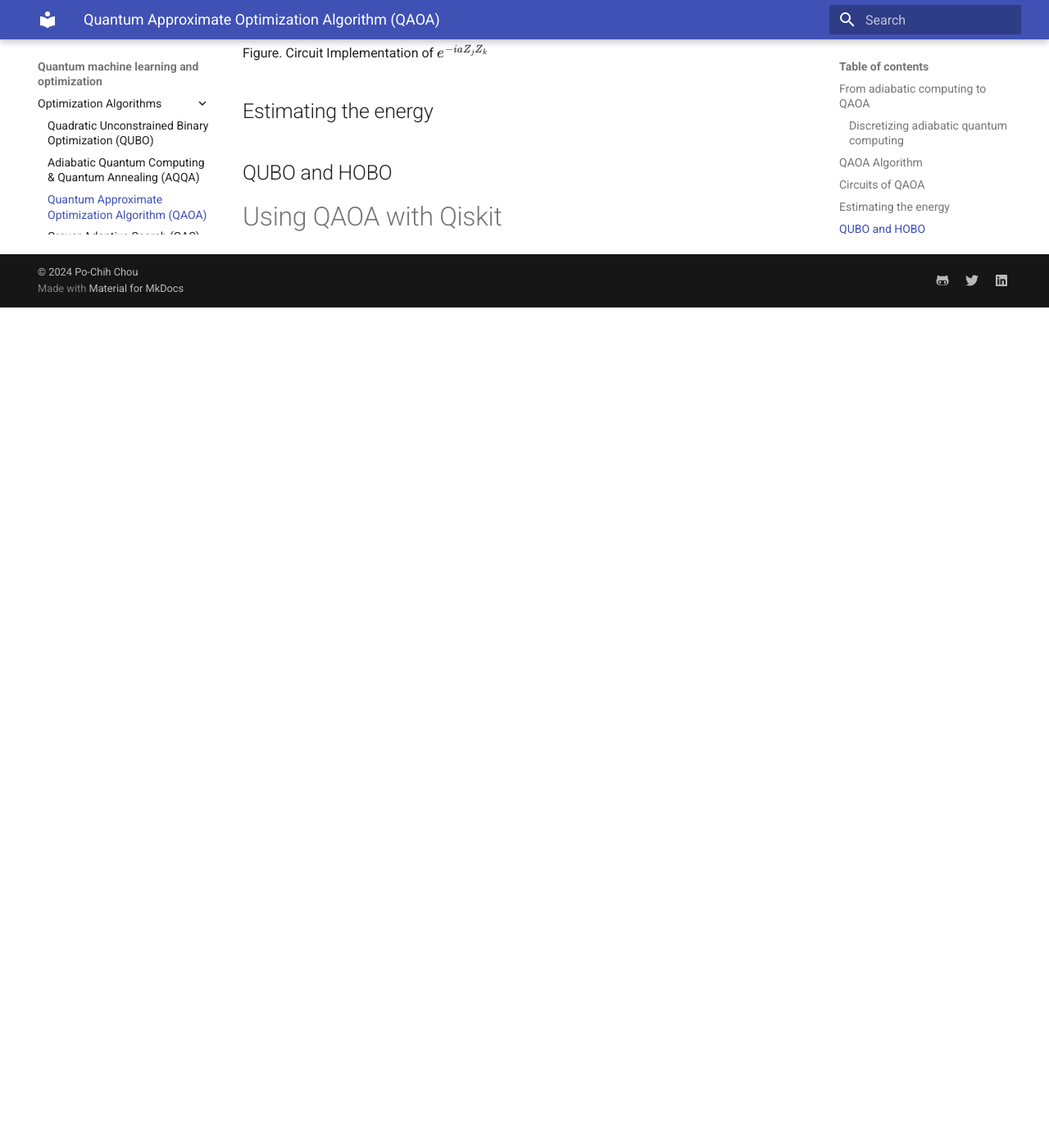
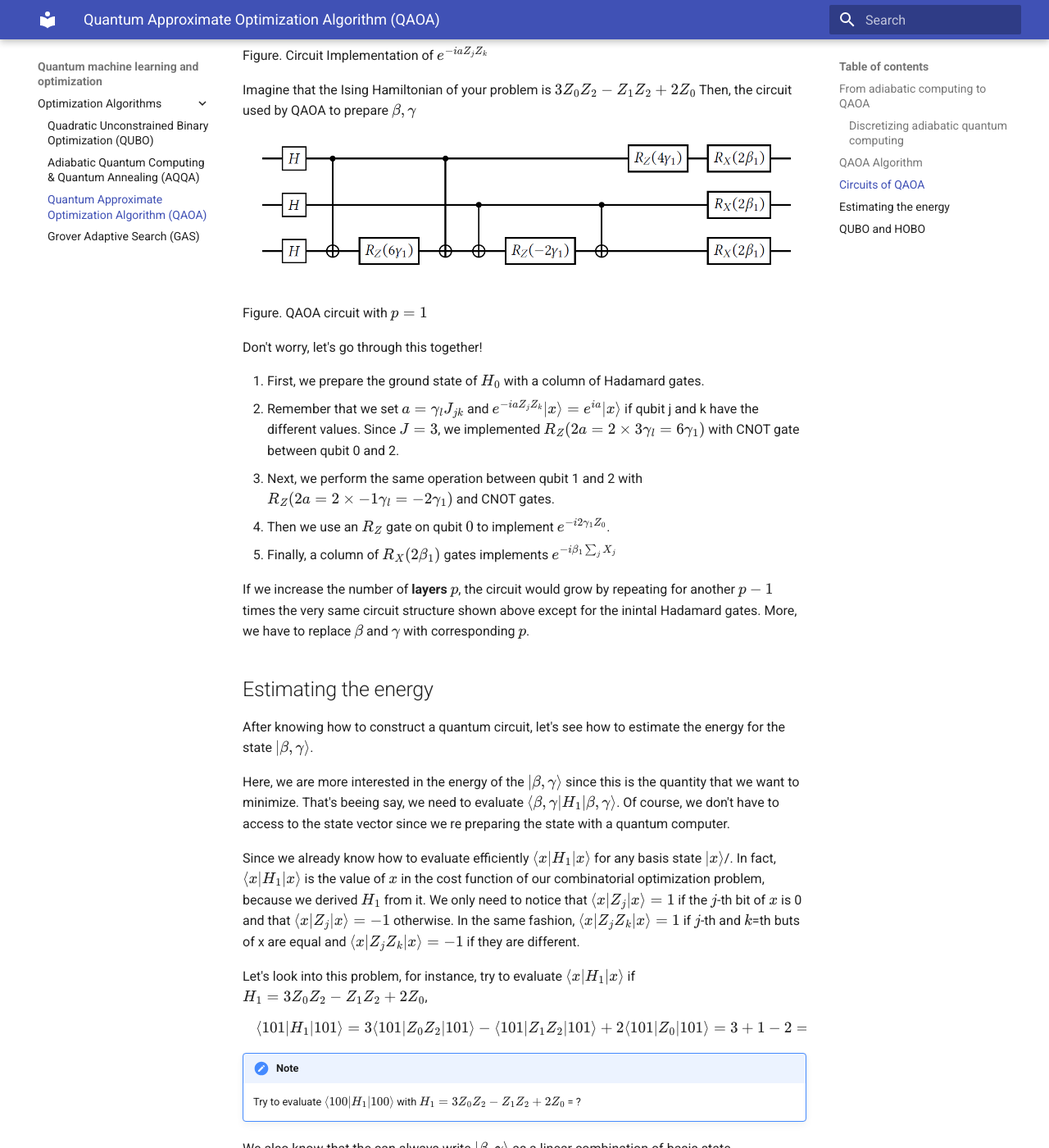
Before and after one commit to pcchouCR97/Understanding-Cryptography-by-Christof-Paar, an MkDocs documentation site: the page built from docs/QuantumOpt/QAOA.md, in a window 1280 px wide and 1400 px high, scrolled down 5614 px. Shown: the whole window at 82% size. Built offline with MkDocs 1.6.1 and Material for MkDocs 9.7.7, drawn with Linux system fonts in a browser that asks for light colours; formulas are drawn with MathJax 3; before the commit the page ends 5989 px from its top, so only the background shows below that; some of the changed text lies outside the part shown.

Commit message:
20250101_3

```diff
--- a/docs/QuantumOpt/QAOA.md
+++ b/docs/QuantumOpt/QAOA.md
@@ -130,7 +130,7 @@ $$
 \lvert \beta, \gamma \rangle = e^{i\beta_{p}H_{0}}e^{i\gamma_{p}H_{1}} \dots e^{i\beta_{2}H_{0}}e^{i\gamma_{2}H_{1}} e^{i\beta_{1}H_{0}}e^{i\gamma_{1}H_{1}}  \lvert \psi_{0} \rangle,
 $$
 
-where $\lvert \psi_{0} \rangle$ is the groudn state of $H_{0}$. As we know, $H_{0}$ is usually taken to be $ -\sum_{j=0}^{n-1} X_{j}$, while $H_{1}$ is an Ising Hamiltonian of the form
+where $\lvert \psi_{0} \rangle$ is the groudn state of $H_{0}$. As we know, $H_{0}$ is usually taken to be $-\sum_{j=0}^{n-1} X_{j}$, while $H_{1}$ is an Ising Hamiltonian of the form
 
 $$
 -\sum_{j,k} J_{jk}Z_{j}Z_{k} - \sum_{j} h_{j}Z_{j}
@@ -144,7 +144,7 @@ $$
 e^{i \beta_{k}H_{0}} = e^{-i \beta_{k} \sum_{j=0}^{n-1}X_{j}} = \prod_{j=0}^{n-1} e^{-i \beta_{k}X_{j}}
 $$
 
-{==But $e^{i \beta X_{j}}$ is the expression for the rotation gate $R_{X}(2\beta), so this means that we just need to apply this gate to each of the qubits in our circuit.$ ==}
+{==But $e^{i \beta X_{j}}$ is the expression for the rotation gate $R_{X}(2\beta)$, so this means that we just need to apply this gate to each of the qubits in our circuit.==}
 
 Next, we will take care of the $e^{i \gamma_{l}H_{1}}$ for any real coefficient $\gamma_{l}$. We know that $H_{1}$ is a sum of terms of the form $J_{jk}Z_{j}Z_{k}$ and $h_{j}Z_{j}$. Since these matrices commute with each other, we get
 
@@ -171,9 +171,59 @@ This unitary action is implemented by the circuit below, where we have only depi
 
 Figure. Circuit Implementation of $e^{-iaZ_{j}Z_{k}}$
 
+Imagine that the Ising Hamiltonian of your problem is $3Z_{0}Z_{2} - Z_{1}Z_{2} + 2Z_{0}$ Then, the circuit used by QAOA to prepare $\beta, \gamma$
+
+![circuit_implementation_QAOA_2](../QuantumOpt/images/circuit_implementation_QAOA_2.png)
+
+Figure. QAOA circuit with $p=1$
+
+Don't worry, let's go through this together!
+
+1. First, we prepare the ground state of $H_0$ with a column of Hadamard gates.
+2. Remember that we set $a = \gamma_{l}J_{jk}$ and $e^{-iaZ_{j}Z_{k}}\lvert x \rangle = e^{ia}\lvert x \rangle$ if qubit j and k have the different values. Since $J = 3$, we implemented $R_{Z}(2a = 2 \times 3\gamma_{l} = 6 \gamma_{1})$ with CNOT gate between qubit 0 and 2.
+3. Next, we perform the same operation between qubit 1 and 2 with $R_{Z}(2a = 2 \times -1\gamma_{l} = -2 \gamma_{1})$ and CNOT gates.
+4. Then we use an $R_Z$ gate on qubit $0$ to implement $e^{-i2\gamma_{1}Z_{0}}$.
+5. Finally, a column of $R_X(2\beta_1)$ gates implements $e^{-i\beta_{1}\sum_{j}X_{j}}$
+
+If we increase the number of **layers** $p$, the circuit would grow by repeating for another $p-1$ times the very same circuit structure shown above except for the inintal Hadamard gates. More, we have to replace $\beta$ and $\gamma$ with corresponding $p$.
 
 ## Estimating the energy
+After knowing how to construct a quantum circuit, let's see how to estimate the energy for the state $\lvert \beta, \gamma \rangle$.
 
+Here, we are more interested in the energy of the $\lvert \beta, \gamma \rangle$ since this is the quantity that we want to minimize. That's beeing say, we need to evaluate $\langle \beta, \gamma \lvert H_{1} \lvert \beta, \gamma \rangle$. Of course, we don't have to access to the state vector since we re preparing the state with a quantum computer.
+
+Since we already know how to evaluate efficiently $\langle x\lvert H_{1} \lvert x \rangle$ for any basis state $\lvert x \rangle$/. In fact, $\langle x\lvert H_{1} \lvert x \rangle$ is the value of $x$ in the cost function of our combinatorial optimization problem, because we derived $H_{1}$ from it. We only need to notice that $\langle x\lvert Z_{j} \lvert x \rangle = 1$ if the $j$-th bit of $x$ is 0 and that $\langle x\lvert Z_{j} \lvert x \rangle = -1$ otherwise. In the same fashion, $\langle x\lvert Z_{j}Z_{k} \lvert x \rangle = 1$ if $j$-th and $k$=th buts of x are equal and $\langle x\lvert Z_{j}Z_{k} \lvert x \rangle = -1$ if they are different.
+
+Let's look into this problem, for instance, try to evaluate $\langle x \lvert H_{1} \lvert x \rangle$ if $H_{1} = 3Z_{0}Z_{2}-Z_{1}Z_{2}+2Z_{0}$,
+
+$$
+\langle 101 \lvert H_{1} \lvert 101\rangle = 3\langle 101 \lvert Z_{0}Z_{2} \lvert 101\rangle - \langle 101 \lvert Z_{1}Z_{2} \lvert 101\rangle + 2\langle 101 \lvert Z_{0} \lvert 101\rangle = 3 + 1 - 2 = 4
+$$
+
+!!! note
+    Try to evaluate $\langle 100 \lvert H_{1} \lvert 100\rangle$ with $H_{1} = 3Z_{0}Z_{2}-Z_{1}Z_{2}+2Z_{0}$ = ?
+
+We also know that the can always write $\lvert \beta, \gamma \rangle$ as a linear combination of basis state,
+
+$$
+\lvert \beta, \gamma \rangle = \sum_{x} a_{x} \lvert x \rangle
+$$
+
+for certain amplitudes $a_{x}$ such that $\sum_{x}|a_{x}|^{2} = 1$. Therefore, we can have,
+
+$$
+\langle \beta, \gamma \lvert H_{1} \lvert \beta, \gamma \rangle = \bigg( \sum_{y} a_{y}^{*} \langle y \lvert \bigg) H_{1} \bigg( \sum_{y} a_{x}^{*} \lvert x \rangle \bigg) = \sum_{y}\sum_{x} a_{y}^{*} a_{x} \langle y \lvert H_{1} \lvert x \rangle = \sum_{x} \lvert a_{x} \lvert ^{2} \langle x \lvert H_{1} \lvert x \rangle.
+$$
+
+because $H_{1} \lvert c \rangle$ is always a multiple of $\lvert x \rangle$ ($H_{1}$ is a diagonal matrix since it is a sum of diagonal matrices), because $\langle y | x \rangle = 0$ when $y\neq x$, and because $a_{y}^{*} a_{x} = | a_{x} |^{2}$.
+
+From this, we obtain
+
+$$
+\langle \beta, \gamma \lvert H_{1} \lvert \beta, \gamma \rangle \approx \sum_{x} \frac{m_{x}}{M} \langle x | H_{1} | x \rangle,
+$$
+
+where $m_{x}$ is the number of times that $x$ was measured. The higher the value of $M$, the better this approximation will be.
 
 ## QUBO and HOBO
 
```
Also changed, not shown: docs/QuantumOpt/AQQA.md (+7 -8 lines), docs/QuantumOpt/images/circuit_implementation_QAOA_2.png (added).
